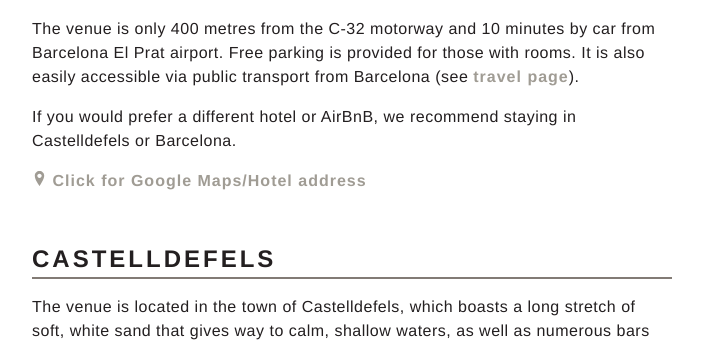
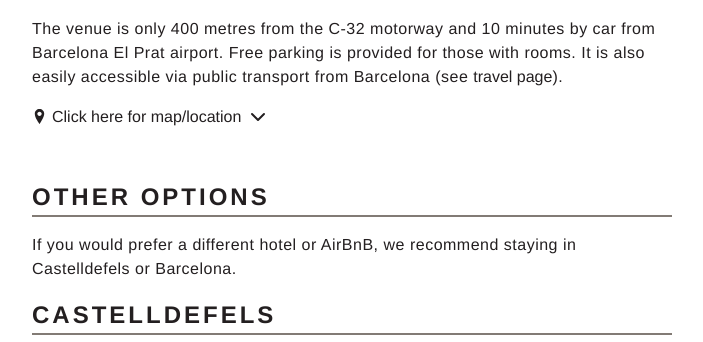
Before and after one commit to 11ac11/wedding-app, a Next.js app: page /accommodation in a window 1280 px wide. Shown: the part 1647-1989 px from the top of the page, without its empty margins (288-991 px from the left). Built offline with nearby package versions, Linux system fonts and the light colour scheme; a web font is replaced by a local one.

Commit message:
updated itinerary and pushed google maps

```diff
--- a/app/accommodation/page.jsx
+++ b/app/accommodation/page.jsx
@@ -5,6 +5,7 @@ import { ContactBox } from './contactBox.js'
 import Link from 'next/link'
 import PinIcon from '../../components/PinIcon'
 import HideImage from '../../components/hide-img'
+import LocationInfo from '@/components/LocationInfo'
 import Mexico from '@/public/images/mexico-circle.png'
 
 export const metadata = {
@@ -21,7 +22,7 @@ export default async function Accommodation() {
     <main>
       <HideImage src={Mexico} alt="Mexico" fill={true} />
       <h1>Where to stay</h1>
-      <div className="info-section">
+      <div className="info-section" id="hotel">
         {/* <ImgCont src={aisle} fill={true} className='image' /> */}
         <h2 className="uppercase">The Venue (Hotel Rey Don Jaime)</h2>
         <ImgCont src={hotelTurret} fill={true} className="image" alt="Turret" />
@@ -41,13 +42,22 @@ export default async function Accommodation() {
           </Link>
           {`).`}
         </p>
-        <p>{`If you would prefer a different hotel or AirBnB, we recommend staying in Castelldefels or Barcelona.`}</p>
-        <Link href="https://maps.app.goo.gl/iCTxM3wwLUpX39Y36" className="inline-link" target="_blank">
-          <PinIcon /> {'Click for Google Maps/Hotel address'}
-        </Link>
+        <LocationInfo handleCloseId={'hotel'} linkColor={'var(--offblack)'} openText={'Click here for map/location'}>
+          <iframe
+            src="https://www.google.com/maps/embed?pb=!1m18!1m12!1m3!1d11995.800152543743!2d1.9570958105940228!3d41.26642372454822!2m3!1f0!2f0!3f0!3m2!1i1024!2i768!4f13.1!3m3!1m2!1s0x12a4829b7646e45d%3A0x8d152959c81572f3!2sGran%20Hotel%20Rey%20Don%20Jaime!5e0!3m2!1sen!2ses!4v1749114223960!5m2!1sen!2ses"
+            width="600"
+            height="450"
+            style={{ border: '0px' }}
+            loading="lazy"
+            referrerPolicy="no-referrer-when-downgrade"
+          ></iframe>
+        </LocationInfo>
       </div>
-
       <div className="info-section">
+        <h2 className="uppercase">Other options</h2>
+        <p
+          style={{ marginTop: '1rem' }}
+        >{`If you would prefer a different hotel or AirBnB, we recommend staying in Castelldefels or Barcelona.`}</p>
         <h2 className="uppercase">Castelldefels</h2>
         <p>
           {`The venue is located in the town of Castelldefels, which boasts a long stretch of soft, white sand that gives way to calm, shallow waters, as well as numerous bars and restaurants. It is easy to access Barcelona via public transpot for a day trip.`}
--- a/app/globals.css
+++ b/app/globals.css
@@ -9,6 +9,8 @@
   --offblack: #231f20;
   --lightcoral: #ed7b7b;
   --cornflowerblue: #68bfeb;
+  --darkolive: #6f7158;
+  --lightolive: #d4d7a8;
 }
 
 * {
@@ -76,10 +78,13 @@ a {
 }
 
 a.inline-link {
-  display: inline;
-  font-weight: 900;
-  letter-spacing: 1px;
-  color: var(--slategrey);
+  display: inline-flex;
+  font-weight: 400;
+  /* letter-spacing: 1px; */
+  color: #231f20;
+  letter-spacing: 0;
+  gap: 5px;
+  align-items: center;
 }
 
 a::before {
--- a/app/itinerary/vips.jsx
+++ b/app/itinerary/vips.jsx
@@ -66,6 +66,7 @@ export const Vips = () => {
         <PersonChip name={'Georgia Hollis'} duty={'Maid of Honor'} />
         {renderBridesmaids()}
         <PersonChip name={'Storm Camm'} duty={'Flower Girl'} />
+        <PersonChip name={'Navy Camm'} duty={'Flower Girl'} />
       </div>
       <div className="info-section">
         <h2 className="uppercase">{`Groom's party`}</h2>
--- /dev/null
+++ b/components/LocationInfo.jsx
@@ -0,0 +1,125 @@
+'use client'
+
+import React, { useState } from 'react'
+import CaretDownIcon from '@/components/CaretDownIcon'
+import PinIcon from '@/components/PinIcon'
+
+import styled from 'styled-components'
+
+export const StyledDate = styled.h3`
+  text-transform: uppercase;
+  color: var(--slategrey);
+  letter-spacing: 2px;
+  font-weight: 400;
+`
+
+export const StyledTime = styled(StyledDate)`
+  margin-bottom: 1rem;
+`
+
+export const EventName = styled.h2`
+  text-transform: uppercase;
+  color: var(--offblack);
+  margin: 0.25rem 0;
+`
+
+export const ToggleMoreInfo = styled.a`
+  display: inline-flex;
+  font-weight: 400;
+  color: ${({ linkColor }) => (linkColor ? linkColor : '#231f20')};
+  color: ${({ linkColor }) => (linkColor ? linkColor : 'var(--slategrey)')};
+  letter-spacing: 0;
+  gap: 5px;
+  align-items: center;
+  cursor: pointer;
+  ${({ $isOpen }) => $isOpen && 'margin-bottom: 1rem;'}
+
+  & svg.caret-icon {
+    transition: 0.4s all;
+    transform: rotate(${({ $isOpen }) => ($isOpen ? '180deg' : '0deg')});
+  }
+
+  &::before {
+    background-color: ${({ linkColor }) => (linkColor ? linkColor : 'var(--slategrey)')};
+    background-color: ${({ linkColor }) => (linkColor ? linkColor : '#78786a')};
+
+    & :hover {
+      transform: scaleX(1);
+    }
+  }
+`
+
+export const MoreInfo = styled.div`
+  background-color: var(--stone);
+  border-radius: 2px;
+  padding: 1.8rem 1.2rem;
+
+  & > h2,
+  & > h4,
+  & > h3 {
+    font-size: 1.5rem;
+    text-transform: uppercase;
+    letter-spacing: 2px;
+    font-weight: 600;
+  }
+
+  & > h2 {
+    font-size: 1.2rem;
+    border-bottom: none;
+    letter-spacing: 1px;
+    margin-top: 0;
+  }
+
+  & > h3 {
+    font-size: 1.2rem;
+  }
+
+  & > h4 {
+    font-size: 1rem;
+  }
+
+  & > p {
+    font-size: 1rem;
+  }
+`
+
+const StyledDownIcon = styled(CaretDownIcon)`
+  position: unset;
+  top: unset;
+  right: unset;
+  transform: unset;
+  cursor: unset;
+  color: unset;
+`
+
+export default function LocationInfo({ children, handleCloseId, linkColor, openText }) {
+  const [isOpen, setIsOpen] = useState(false)
+
+  const handleClose = (divId) => {
+    setIsOpen(false)
+
+    const anchor = document.getElementById(divId)
+    if (anchor) {
+      const yOffset = -150 // Negative moves it up by 100px
+      const y = anchor.getBoundingClientRect().top + window.pageYOffset + yOffset
+
+      window.scrollTo({ top: y, behavior: 'smooth' })
+    }
+  }
+
+  return (
+    <>
+      <ToggleMoreInfo onClick={() => setIsOpen(!isOpen)} $isOpen={isOpen} linkColor={linkColor}>
+        <PinIcon color={linkColor} />
+        <span>{openText || 'Click here for map/how to get there'}</span>
+        <StyledDownIcon />
+      </ToggleMoreInfo>
+      {isOpen && (
+        <MoreInfo $isOpen={true}>
+          {children}
+          <ToggleMoreInfo onClick={() => handleClose(handleCloseId)}>Close</ToggleMoreInfo>
+        </MoreInfo>
+      )}
+    </>
+  )
+}
--- a/components/PinIcon.jsx
+++ b/components/PinIcon.jsx
@@ -1,7 +1,7 @@
 import React from 'react'
 
 const PinIcon = ({ color }) => (
-  <svg fill="var(--slategrey)" height="15px" width="15px" viewBox="0 0 425.963 425.963">
+  <svg fill={color ? color : 'var(--slategrey)'} height="15px" width="15px" viewBox="0 0 425.963 425.963">
     <g>
       <path
         d="M213.285,0h-0.608C139.114,0,79.268,59.826,79.268,133.361c0,48.202,21.952,111.817,65.246,189.081
--- a/package.json
+++ b/package.json
@@ -11,11 +11,13 @@
     "lint": "next lint"
   },
   "dependencies": {
+    "@react-google-maps/api": "^2.20.6",
     "@types/ms": "^0.7.32",
     "@types/node": "20.8.3",
     "@types/react": "18.2.25",
     "@types/react-dom": "18.2.11",
     "@vercel/postgres": "0.5.0",
+    "@vis.gl/react-google-maps": "^1.5.2",
     "autoprefixer": "10.4.16",
     "eslint": "8.51.0",
     "eslint-config-next": "13.5.4",
```
Also changed, not shown: app/itinerary/page-info.jsx (+74 -41 lines), components/Map.jsx (added, +48 -0 lines), 1 other file (tests, documents, lock files or other folders).
